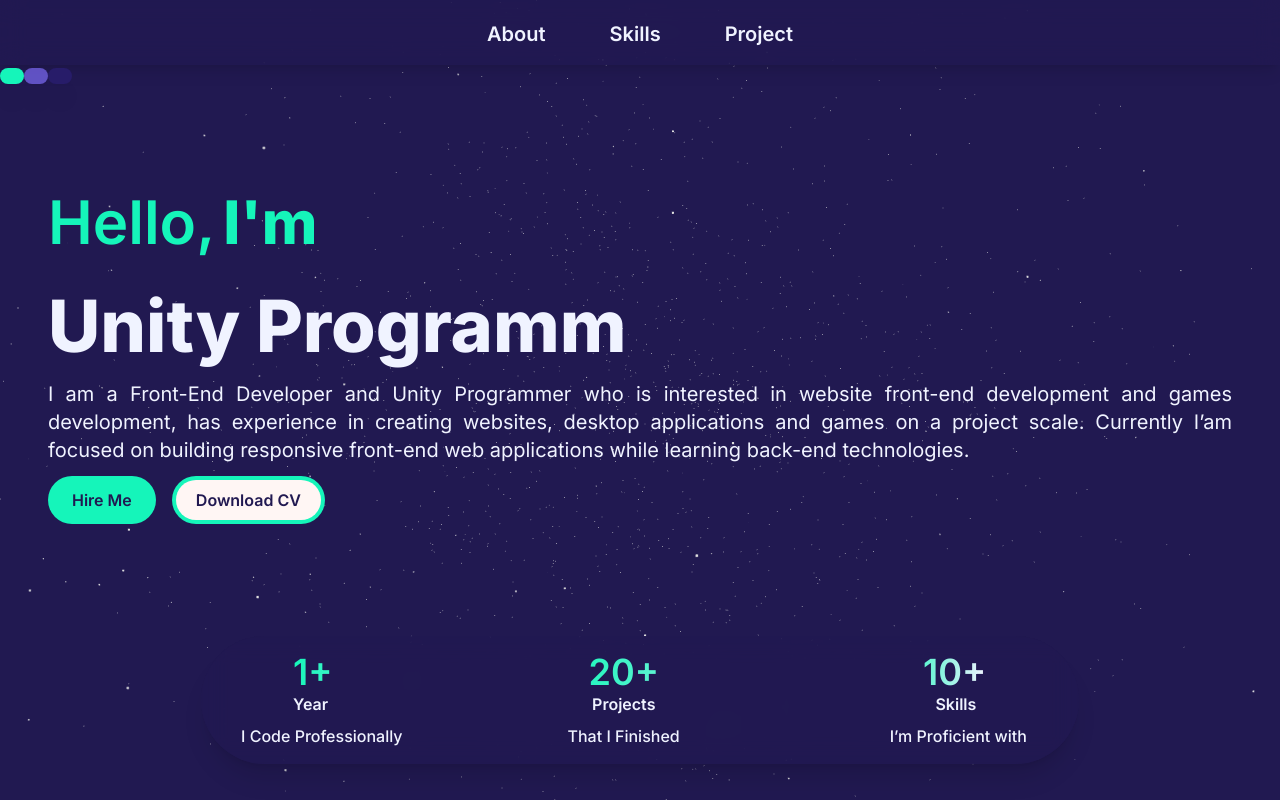
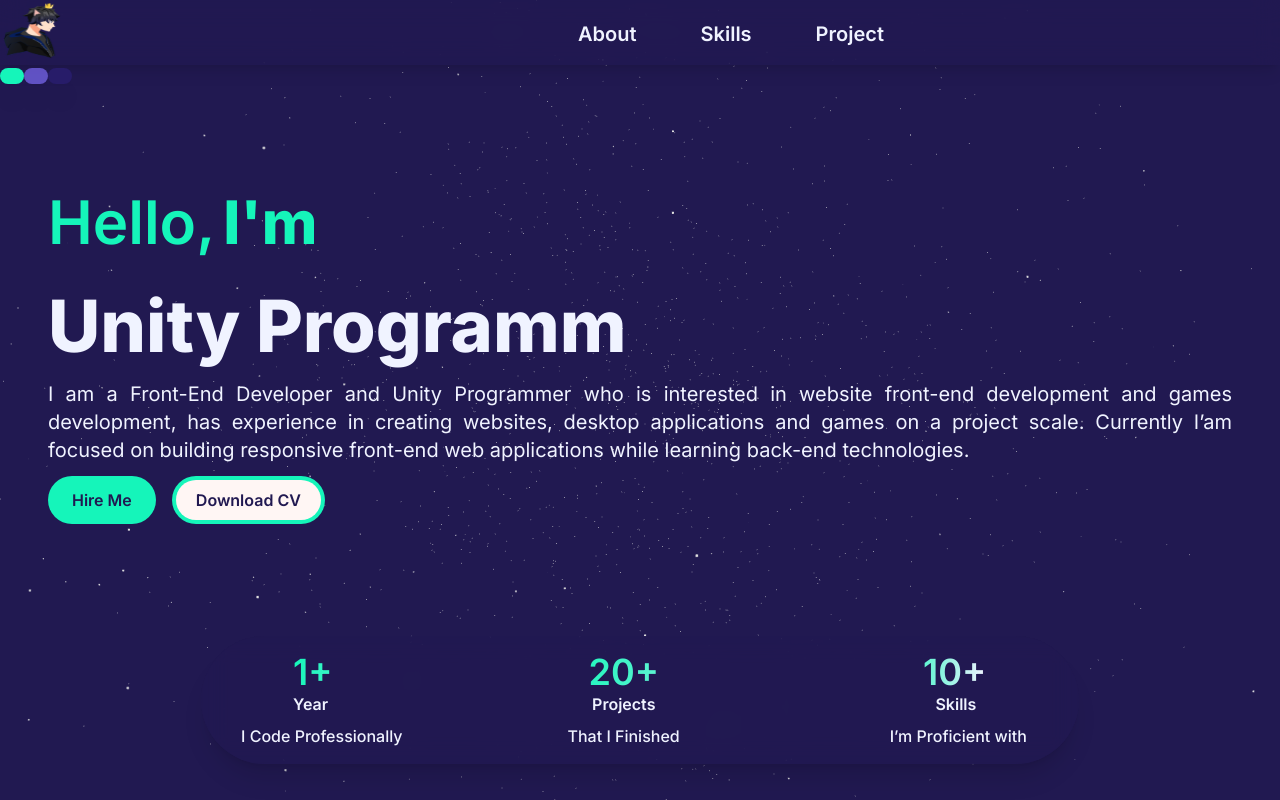
Before and after one commit to auliarahman789/mauliarahman, a Next.js app: page / in a window 1280 px wide. Shown: the top 800 px of the page. Built offline with nearby package versions, Linux system fonts and the light colour scheme; a web font is replaced by a local one.

Commit message:
Update: Logo

```diff
--- a/src/app/components/navbar.tsx
+++ b/src/app/components/navbar.tsx
@@ -1,26 +1,32 @@
 "use client"
 import React, { useState } from 'react';
-
+import Image from "next/image";
 
 const Navbar = ({ color }: { color: any }) => {
 
     return (
         <div>
+
             <div style={{ background: `${color}` }} className='flex w-full fixed top-0 h-[65px] bg-[#211951ba] shadow-lg backdrop-blur-md z-50 justify-center'>
 
-                <div className='flex gap-16 py-5'>
-                    <a className='flex text-[#F0F3FF] font-semibold text-xl' href='#about'>
+                <div className='flex gap-16 w-full'>
+                    <Image
+                        src={'/brand.png'}
+                        width={50}
+                        height={50}
+                        alt={'logo'}
+                        className='z-50 w-16 h-16'
+                    />
+                    <a className='lg:pl-[450px] flex text-[#F0F3FF] font-semibold text-xl py-5' href='#about'>
                         About
                     </a>
-                    <a className='flex text-[#F0F3FF] font-semibold text-xl' href='#skills'>
+                    <a className='flex text-[#F0F3FF] font-semibold text-xl py-5' href='#skills'>
                         Skills
                     </a>
-                    <a className='flex text-[#F0F3FF] font-semibold text-xl' href='#project'>
+                    <a className='flex text-[#F0F3FF] font-semibold text-xl py-5' href='#project'>
                         Project
                     </a>
-
                 </div>
-
             </div>
         </div>
     )
```
Also changed, not shown: public/brand.png (added).
